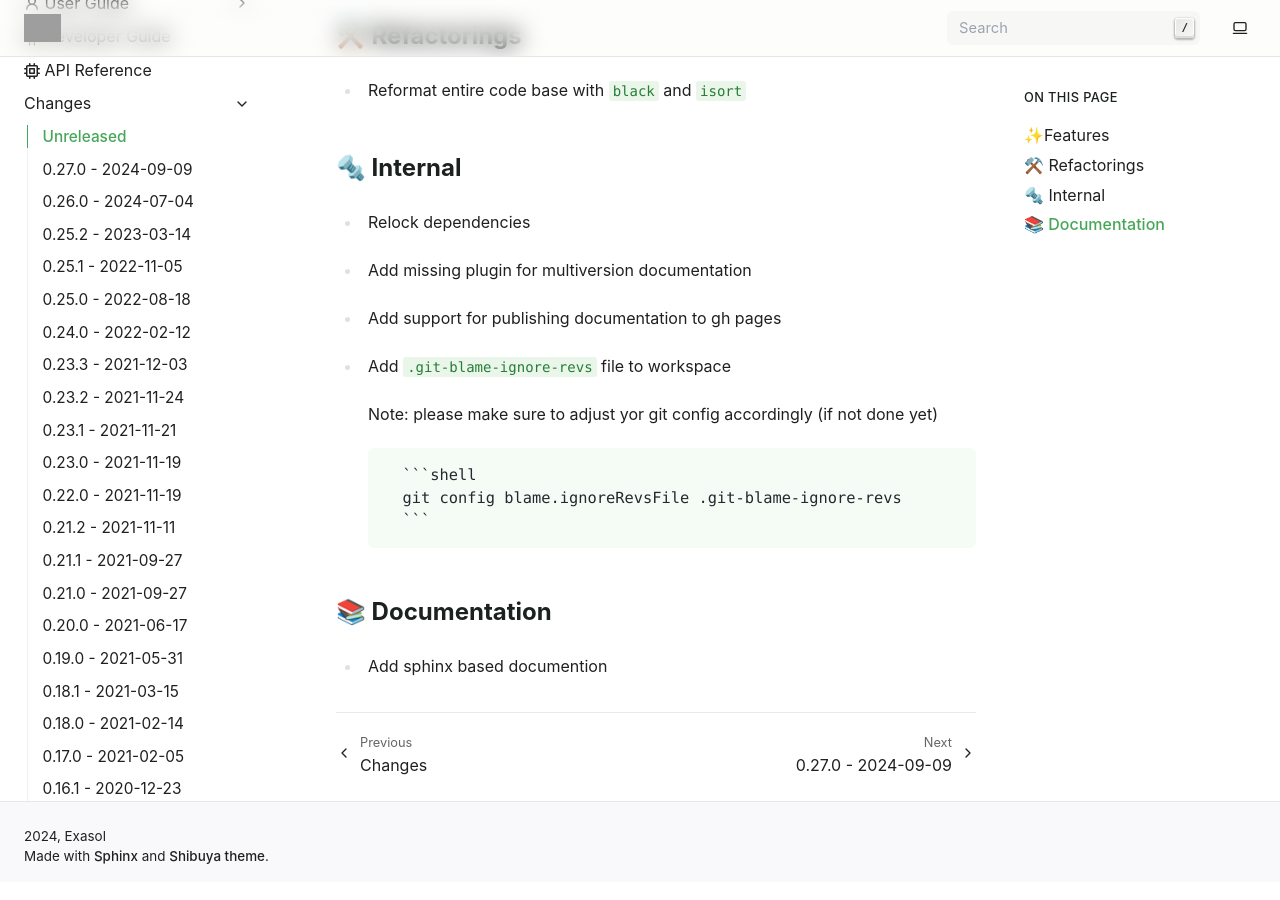
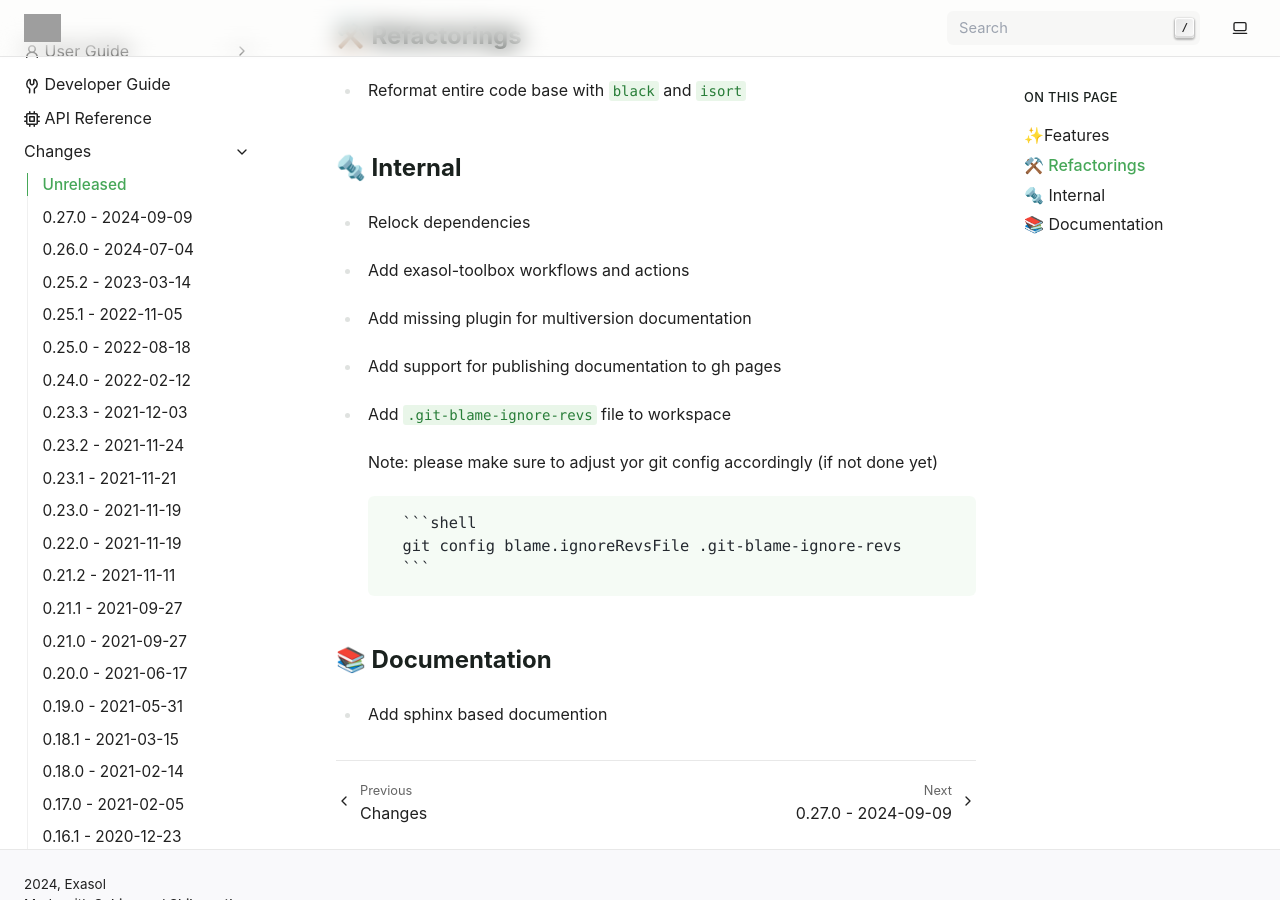
Before and after one commit to exasol/pyexasol, a Sphinx documentation site: the page built from doc/changes/unreleased.md, in a window 1280 px wide and 900 px high, scrolled down 324 px. Built offline with Sphinx 7.4.7, drawn with Linux system fonts in a browser that asks for light colours; pages that are not in the unit, such as notebooks, are missing from menus; grey boxes are pictures that could not be loaded.

Commit message:
Update changelog

```diff
--- a/doc/changes/unreleased.md
+++ b/doc/changes/unreleased.md
@@ -12,6 +12,7 @@
 ## 🔩 Internal
 
 * Relock dependencies
+* Add exasol-toolbox workflows and actions
 * Add missing plugin for multiversion documentation
 * Add support for publishing documentation to gh pages
 * Add `.git-blame-ignore-revs` file to workspace
```
